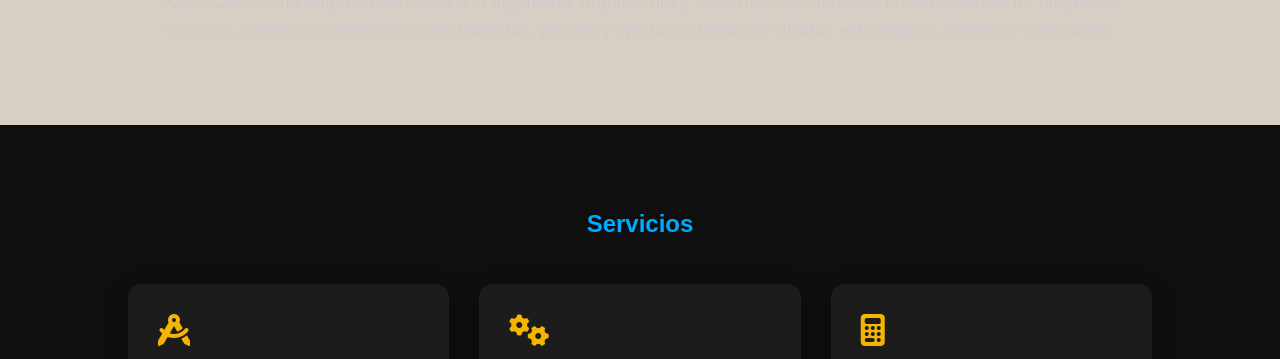
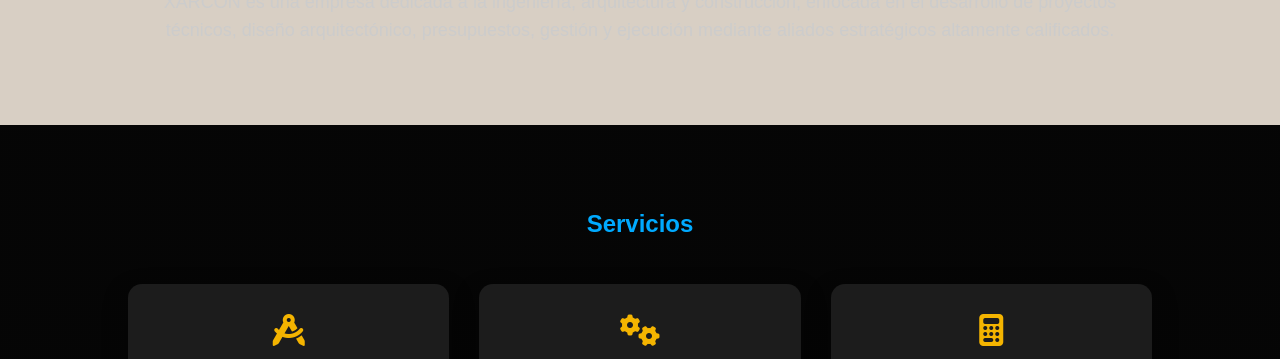
Before and after one commit to XARCON1/xarcon1.github.io, a plain HTML site: page index.html in a window 1280 px wide. Shown: the part 970-1329 px from the top of the page. Drawn offline with Linux system fonts and the light colour scheme.

Commit message:
Update style.css

```diff
--- a/css/style.css
+++ b/css/style.css
@@ -75,16 +75,14 @@ section {
     color: #cccccc;
     font-size: 18px;
 }
-
-/* SERVICIOS */
 /* Fondo parallax para Servicios y Proceso */
-.services,{
+.services,
+.process {
     background: linear-gradient(rgba(0,0,0,0.65), rgba(0,0,0,0.65)),
                 url('../images/bg-construction.jpg') center/cover no-repeat;
     background-attachment: fixed;  /* efecto parallax */
     background-size: cover;
     text-align: center;
-
 }
 
 .services h2 {
@@ -109,6 +107,7 @@ section {
     cursor: pointer;
     overflow: hidden;
 }
+
 .service-card i {
     color: #f4b400;      /* dorado como los títulos */
     margin-bottom: 15px;
@@ -146,9 +145,9 @@ section {
 .service-card h3 {
     color: #f4b400 !important; /* fuerza dorado */
 }
-
 /* PROCESO */
 /* Fondo parallax para Servicios y Proceso */
+.services,
 .process {
     background: linear-gradient(rgba(0,0,0,0.65), rgba(0,0,0,0.65)),
                 url('../images/bg-construction.jpg') center/cover no-repeat;
```
